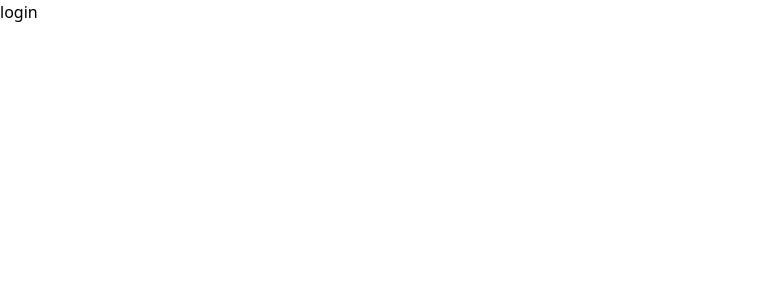
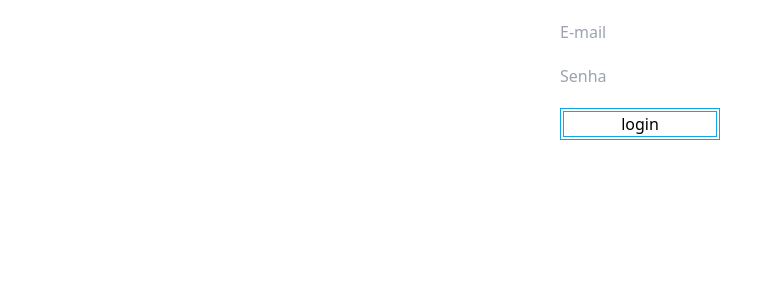
Before and after one commit to williamalonso/contextapi-react-auth, a React (Create React App) app: page / in a window 1280 px wide. Shown: the top 300 px of the page, without its empty margins (0-782 px from the left). Built offline with nearby package versions, Linux system fonts and the light colour scheme.

Commit message:
:zap: implementig login redirection

```diff
--- a/package.json
+++ b/package.json
@@ -10,6 +10,7 @@
     "@types/node": "^16.18.50",
     "@types/react": "^18.2.21",
     "@types/react-dom": "^18.2.7",
+    "axios": "^1.5.0",
     "react": "^18.2.0",
     "react-dom": "^18.2.0",
     "react-router-dom": "^6.16.0",
--- a/src/contexts/auth.tsx
+++ b/src/contexts/auth.tsx
@@ -1,23 +1,54 @@
 import React, {createContext, ReactNode} from 'react';
+import api from '../services/api';
 
 // Aqui estamos definindo a forma dos dados que serão fornecidos pelo Contexto
 interface AuthContextData {
   signed: boolean;
+  Login(
+    email:string,
+    password:string,
+    navigate:()=>void
+  ): Promise<void>;
 }
 
-const AuthContext = createContext<AuthContextData | undefined>(undefined);
+const AuthContext = createContext<AuthContextData>({} as AuthContextData);
 
 interface AuthProviderProps {
   children: ReactNode;
 }
 
-// Dentro do componente AuthProvider, você usa <AuthContext.Provider> para fornecer o contexto aos componentes filhos. Neste caso, você está definindo o valor do contexto como { signed: true }, indicando que o usuário está autenticado. Isso é apenas um exemplo; você pode substituir esse valor real com base na lógica de autenticação de sua aplicação.
 export const AuthProvider: React.FC<AuthProviderProps> = ({ children }) => {
   return(
-    <AuthContext.Provider value={{ signed:true }}>
+    <AuthContext.Provider value={{ signed: true, Login }}>
       {children}
     </AuthContext.Provider>
   );
 }
 
+// chamar a api
+async function Login(email: string, password: string, navigate: () => void) {
+  try {
+
+    const fakeData = {
+      data: {
+        token: 'DHFDHUDFH-DFDFJDH',
+        user: {
+          email: email,
+          password: password,
+        }
+      }
+    }
+
+    await new Promise( (resolve) => setTimeout(resolve, 1000) );
+
+    console.log('login bem sucedido:', fakeData);
+
+    navigate();
+
+
+  } catch(e) {
+    console.error('Erro ao fazer login: ', e);
+  }
+}
+
 export default AuthContext;
--- a/src/pages/Login.tsx
+++ b/src/pages/Login.tsx
@@ -1,17 +1,47 @@
-import React, {useContext} from 'react';
+import React, {useContext, useState} from 'react';
 import AuthContext from '../contexts/auth';
+import { useNavigate } from 'react-router-dom';
 
 const Login: React.FC = () => {
 
   const context = useContext(AuthContext);
-  console.log(context);
+  const [email, setEmail] = useState<string>('');
+  const [password, setPassword] = useState<string>('');
+  const navigate = useNavigate();
 
-  function handleLogin() {}
+  async function handleLogin() {
+    try {
+      await context.Login(email, password, () => {
+        navigate('/home');
+      });
+    } catch(e) {
+      console.error('Erro ao fazer login bro: ', e);
+    }
+  }
 
   return(
-    <>
-      <button onClick={handleLogin}>login</button>
-    </>
+    <div className="container mx-auto flex flex-col w-40">
+      <input
+        type="text"
+        placeholder="E-mail"
+        value={email.toString()}
+        onChange={(e) => setEmail(e.target.value)}
+        className="mt-5"
+      />
+      <input
+        type="password"
+        placeholder="Senha"
+        value={password.toString()}
+        onChange={(e) => setPassword(e.target.value)}
+        className="mt-5"
+      />
+      <button
+        onClick={handleLogin}
+        className="mt-5 border-double border-4 border-sky-500"
+      >
+        login
+      </button>
+    </div>
   );
 }
 
--- /dev/null
+++ b/src/services/api.ts
@@ -0,0 +1,7 @@
+import axios from "axios";
+
+const api = axios.create({
+  baseURL: 'https://localhost:3000'
+})
+
+export default api;
```
Also changed, not shown: 1 other file (tests, documents, lock files or other folders).
